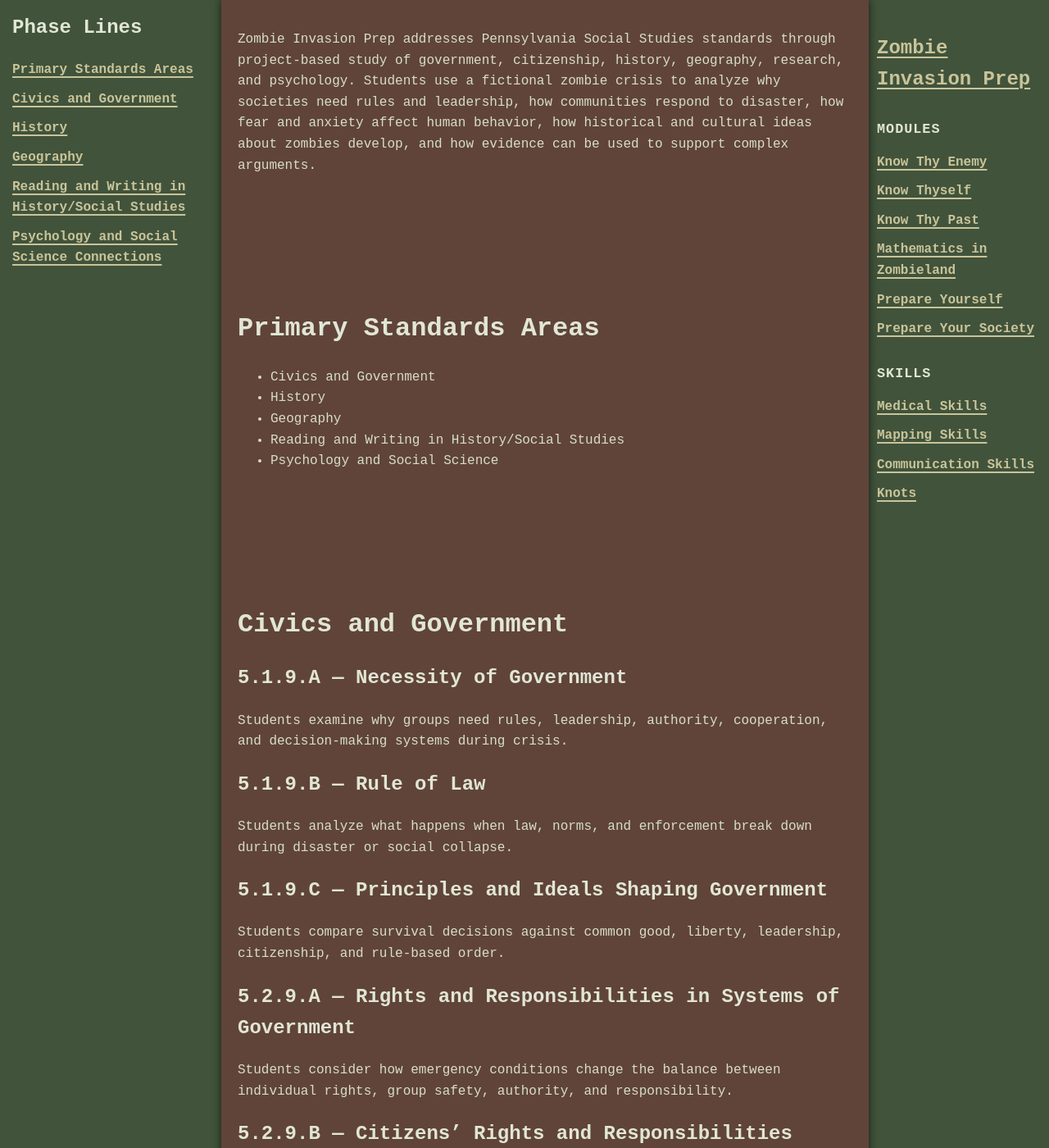
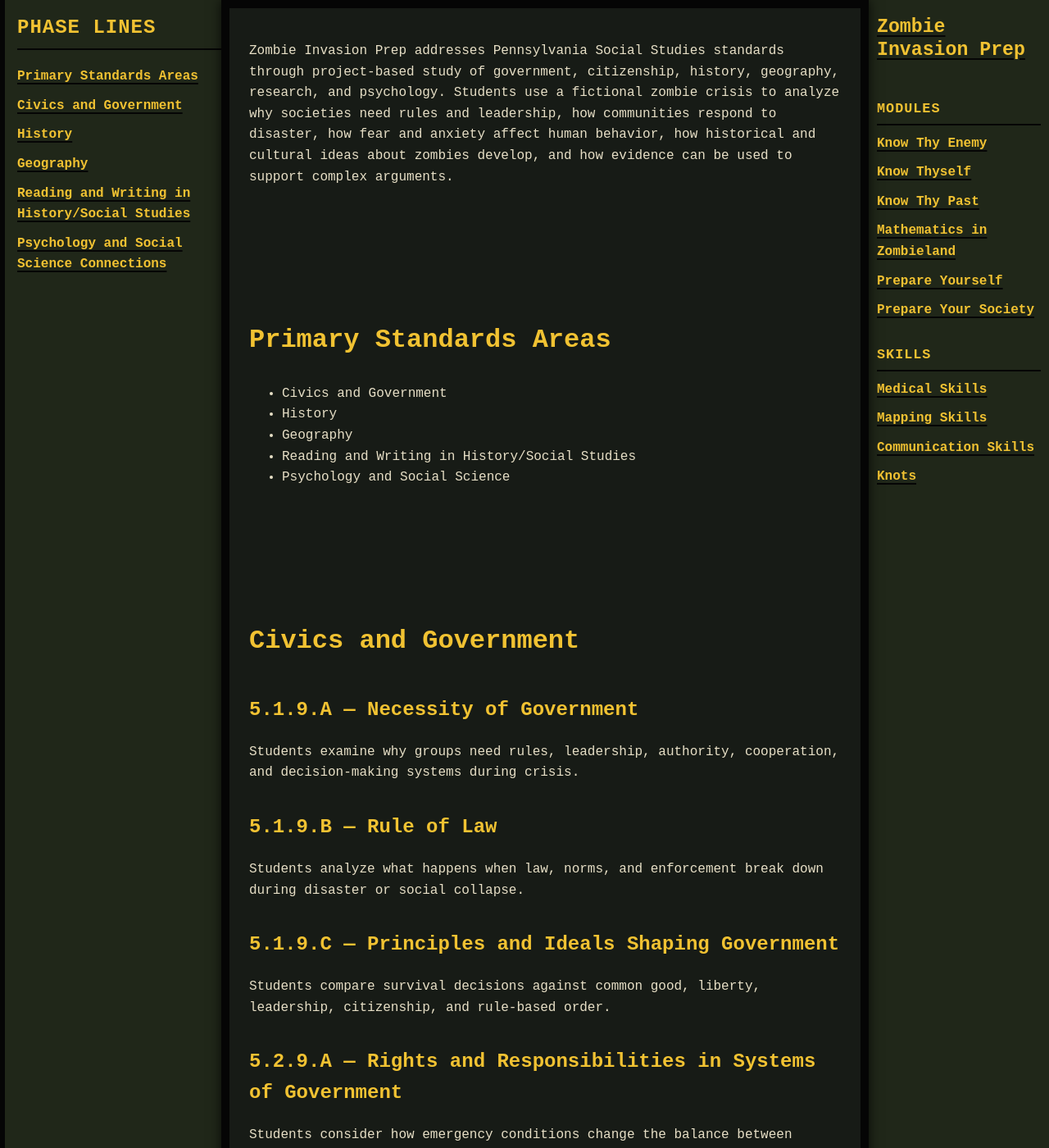
Before and after one commit to jboyce1/ZombieInvasionPrep, a Jekyll site: the page built from index.md, in a window 1280 px wide and 1400 px high. Shown: the whole window at 82% size. Built offline with Jekyll 4.4.1, drawn with Linux system fonts in a browser that asks for light colours.

Commit message:
Update styles.css

````diff
--- a/assets/css/styles.css
+++ b/assets/css/styles.css
@@ -1,25 +1,36 @@
 /* =========================================================
-Army Camo Palette
+Zombie Invasion Prep
+Emergency Operations / Field Manual Theme
 ========================================================= */
+
 :root {
---camo-brown: #604439;
---camo-tan: #9e9a75;
---camo-night: #1c222e;
---camo-green: #41533b;
---camo-charcoal: #554840;
+/* Core Theme Colors */
+--bg-outside: #0b0d0a;       /* near-black exterior */
+--bg-main: #171b16;          /* dark field manual panel */
+--bg-nav: #202719;           /* emergency operations green */
+--bg-nav-dark: #151914;      /* darker nav/footer/card tone */
+--bg-card: #20251f;          /* cards, lists, tables */
+--bg-card-alt: #262c25;      /* alternating rows/cards */
 
 ```
+/* Accent Colors */
+--hazard-yellow: #d6a21d;    /* official warning/hazard yellow */
+--hazard-yellow-light: #f0c94a;
+--danger-red: #8b1e1e;
 --black: #050505;
 
-/* Not white, not tan: pale field-map green for readable text */
---text-main: #d7dec8;
---text-muted: #bfc8b1;
---text-heading: #e1e6d5;
+/* Text Colors */
+--text-main: #e7dfc6;        /* cream field manual text */
+--text-muted: #b9b096;       /* muted secondary text */
+--text-heading: #f1c232;     /* warning yellow headings */
+--text-dark: #050505;
 
---link-main: #c9c49a;
---link-hover: #ebe5bd;
+/* Link Colors */
+--link-main: #f1c232;
+--link-hover: #fff0a3;
 
---shadow-main: rgba(0, 0, 0, 0.65);
+/* Effects */
+--shadow-main: rgba(0, 0, 0, 0.75);
 ```
 
 }
@@ -27,9 +38,10 @@ Army Camo Palette
 /* =========================================================
 General Styling
 ========================================================= */
+
 body {
 font-family: 'Courier New', Courier, monospace;
-background-color: var(--camo-night);
+background-color: var(--bg-outside);
 color: var(--text-main);
 margin: 0;
 padding: 0;
@@ -39,24 +51,40 @@ line-height: 1.6;
 /* =========================================================
 Right-side fixed navigation bar
 ========================================================= */
+
 nav {
 position: fixed;
 right: 0;
 top: 0;
 width: 200px;
 height: 100vh;
-background-color: var(--camo-green);
+background-color: var(--bg-nav);
 color: var(--text-main);
 padding: 20px 10px;
 overflow-y: auto;
-box-shadow: -2px 0 5px var(--shadow-main);
+box-shadow: -2px 0 8px var(--shadow-main);
+border-left: 6px solid var(--black);
 }
 
-/* Header inside the navigation bar */
+/* Site title inside the navigation bar */
 nav h1 {
-font-size: 1.5em;
+font-size: 1.45em;
+margin-top: 0;
 margin-bottom: 20px;
 color: var(--text-heading);
+line-height: 1.2;
+}
+
+/* Navigation section labels: Modules / Skills */
+.nav-label {
+color: var(--text-heading);
+font-size: 1.05em;
+margin-top: 28px;
+margin-bottom: 10px;
+padding-bottom: 4px;
+border-bottom: 2px solid var(--black);
+text-transform: uppercase;
+letter-spacing: 1px;
 }
 
 /* Styling links in navigation */
@@ -79,39 +107,45 @@ text-decoration-color: var(--black);
 /* =========================================================
 Main Content
 ========================================================= */
+
 .main-content {
 margin-left: 270px;
 margin-right: 220px;
 position: relative;
-background-color: var(--camo-brown);
+background-color: var(--bg-main);
 z-index: 100;
-padding: 20px;
+padding: 24px;
 max-width: calc(100% - 490px);
 min-height: 100vh;
 border: 10px solid var(--black);
-box-shadow: 0 0 10px var(--shadow-main);
+box-shadow: 0 0 14px var(--shadow-main);
 }
 
 /* =========================================================
-Left-side Table of Contents Navigation
+Left-side Table of Contents Navigation / Phase Lines
 ========================================================= */
+
 #left-nav {
 position: fixed;
 left: 0;
 top: 0;
 width: 250px;
 height: 100vh;
-background: var(--camo-green);
+background: var(--bg-nav);
 color: var(--text-main);
 padding: 15px;
 overflow-y: auto;
-border-right: 10px solid var(--black);
+border-right: 6px solid var(--black);
 z-index: 50;
 }
 
 #left-nav h2 {
 color: var(--text-heading);
 margin-top: 0;
+padding-bottom: 6px;
+border-bottom: 2px solid var(--black);
+text-transform: uppercase;
+letter-spacing: 1px;
 }
 
 /* Remove the bullet/star look from Phase Lines */
@@ -143,13 +177,14 @@ text-decoration-color: var(--black);
 
 #toc a.active {
 color: var(--link-hover);
-border-left: 4px solid var(--black);
+border-left: 4px solid var(--hazard-yellow);
 padding-left: 6px;
 }
 
 /* =========================================================
 Text Readability
 ========================================================= */
+
 p, li {
 color: var(--text-main);
 }
@@ -158,19 +193,31 @@ h1, h2, h3, h4, h5, h6 {
 color: var(--text-heading);
 }
 
-small, blockquote {
+h1 {
+border-bottom: 3px solid var(--hazard-yellow);
+padding-bottom: 6px;
+}
+
+h2 {
+margin-top: 1.4em;
+}
+
+small {
 color: var(--text-muted);
 }
 
 blockquote {
-border-left: 4px solid var(--black);
-padding-left: 15px;
+color: var(--text-muted);
+border-left: 5px solid var(--hazard-yellow);
+padding: 12px 15px;
 margin-left: 0;
+background-color: var(--bg-card);
 }
 
 /* =========================================================
 Global hyperlink color settings
 ========================================================= */
+
 a, a:visited, a:active {
 color: var(--link-main);
 text-decoration: underline;
@@ -182,27 +229,31 @@ font-weight: bold;
 
 a:hover {
 color: var(--link-hover);
-text-decoration-color: var(--black);
+text-decoration-color: var(--hazard-yellow);
 }
 
 /* =========================================================
 Horizontal Rules / Section Breaks
 ========================================================= */
+
 .main-content hr {
 margin: 80px 0;
 border: 0;
-border-top: 2px solid var(--black);
+border-top: 3px solid var(--hazard-yellow);
+box-shadow: 0 3px 0 var(--black);
 }
 
 .section-break {
 margin: 80px 0;
 border: 0;
-border-top: 2px solid var(--black);
+border-top: 3px solid var(--hazard-yellow);
+box-shadow: 0 3px 0 var(--black);
 }
 
 /* =========================================================
 Walkthrough Section
 ========================================================= */
+
 .walkthrough-container {
 display: flex;
 flex-wrap: wrap;
@@ -223,9 +274,11 @@ height: auto;
 /* =========================================================
 Images and Embeds
 ========================================================= */
+
 .main-content img {
 max-width: 100%;
 height: auto;
+border: 2px solid var(--black);
 }
 
 .main-content iframe {
@@ -236,10 +289,11 @@ max-width: 100%;
 .embed-box {
 width: 100%;
 height: 750px;
-border: 2px solid var(--black);
+border: 3px solid var(--black);
 overflow: hidden;
 margin: 20px 0;
-background-color: var(--camo-night);
+background-color: var(--bg-outside);
+box-shadow: 0 0 10px var(--shadow-main);
 }
 
 .embed-box iframe {
@@ -251,13 +305,14 @@ border: none;
 /* =========================================================
 Scrollable Code Block Styling
 ========================================================= */
+
 .scroll-box {
-background-color: var(--camo-night);
+background-color: var(--bg-outside);
 color: var(--text-main);
 padding: 10px;
 margin: 10px 0;
-border: 1px solid var(--black);
-border-radius: 5px;
+border: 1px solid var(--hazard-yellow);
+border-radius: 3px;
 font-family: 'Courier New', Courier, monospace;
 font-size: 14px;
 overflow-x: auto;
@@ -268,12 +323,12 @@ display: block;
 }
 
 .terminal {
-background-color: var(--camo-night);
+background-color: var(--bg-outside);
 color: var(--text-main);
 padding: 10px;
 margin: 10px 0;
-border-radius: 5px;
-border: 1px solid var(--black);
+border-radius: 3px;
+border: 1px solid var(--hazard-yellow);
 font-family: Consolas, "Courier New", monospace;
 font-size: 14px;
 line-height: 1.4;
@@ -281,26 +336,27 @@ overflow-x: auto;
 max-width: 100%;
 white-space: pre-wrap;
 word-break: break-word;
-box-shadow: 0 4px 12px rgba(0,0,0,0.4);
+box-shadow: 0 4px 12px rgba(0,0,0,0.5);
 }
 
 /* Code blocks created by Markdown */
 pre {
-background-color: var(--camo-night);
+background-color: var(--bg-outside);
 color: var(--text-main);
 padding: 10px;
-border: 1px solid var(--black);
-border-radius: 5px;
+border: 1px solid var(--hazard-yellow);
+border-radius: 3px;
 overflow-x: auto;
 }
 
 code {
-color: var(--text-muted);
+color: var(--hazard-yellow-light);
 }
 
 /* =========================================================
 Vertical Spacing Helpers
 ========================================================= */
+
 .gap-small,
 .gap-medium,
 .gap-large {
@@ -324,11 +380,12 @@ min-height: 360px;
 /* =========================================================
 Table Styling
 ========================================================= */
+
 .main-content table {
 width: 100%;
 border-collapse: collapse;
 margin: 25px 0;
-background-color: var(--camo-charcoal);
+background-color: var(--bg-card);
 border: 2px solid var(--black);
 }
 
@@ -341,7 +398,7 @@ vertical-align: top;
 }
 
 .main-content th {
-background-color: var(--camo-night);
+background-color: var(--bg-nav);
 color: var(--text-heading);
 font-weight: bold;
 }
@@ -351,12 +408,13 @@ color: var(--text-main);
 }
 
 .main-content tr:nth-child(even) {
-background-color: var(--camo-green);
+background-color: var(--bg-card-alt);
 }
 
 /* =========================================================
 Agenda List Styling
 ========================================================= */
+
 .agenda-list {
 list-style-type: none;
 padding-left: 0;
@@ -366,8 +424,9 @@ margin: 20px 0;
 .agenda-list li {
 padding: 10px 12px;
 margin-bottom: 8px;
-background-color: var(--camo-charcoal);
-border-left: 4px solid var(--black);
+background-color: var(--bg-card);
+border-left: 5px solid var(--hazard-yellow);
+border-bottom: 2px solid var(--black);
 }
 
 .agenda-time {
@@ -378,28 +437,64 @@ color: var(--text-heading);
 /* =========================================================
 Buttons / Link Cards
 ========================================================= */
+
 .button-link {
 display: inline-block;
 margin: 8px 8px 8px 0;
 padding: 10px 14px;
 border: 2px solid var(--black);
-background: var(--camo-green);
+background: var(--bg-nav);
 color: var(--link-main);
 text-decoration: underline;
 text-decoration-color: var(--black);
 text-decoration-thickness: 2px;
 text-underline-offset: 4px;
+font-weight: bold;
+box-shadow: 3px 3px 0 var(--black);
 }
 
 .button-link:hover {
-background: var(--camo-charcoal);
+background: var(--bg-card-alt);
 color: var(--link-hover);
-text-decoration-color: var(--black);
+text-decoration-color: var(--hazard-yellow);
+}
+
+/* =========================================================
+Emergency / Warning Utility Classes
+Use manually in Markdown/HTML if desired.
+========================================================= */
+
+.warning-box {
+background-color: var(--bg-card);
+border: 3px solid var(--hazard-yellow);
+border-left: 10px solid var(--hazard-yellow);
+padding: 15px;
+margin: 20px 0;
+color: var(--text-main);
+}
+
+.danger-box {
+background-color: #240c0c;
+border: 3px solid var(--danger-red);
+border-left: 10px solid var(--danger-red);
+padding: 15px;
+margin: 20px 0;
+color: var(--text-main);
+}
+
+.field-note {
+background-color: var(--bg-card);
+border: 2px solid var(--black);
+border-left: 8px solid var(--hazard-yellow);
+padding: 12px 15px;
+margin: 20px 0;
+color: var(--text-main);
 }
 
 /* =========================================================
 Mobile Styles
 ========================================================= */
+
 @media screen and (max-width: 768px) {
 /* Hide left-side TOC navigation */
 #left-nav {
@@ -429,9 +524,11 @@ nav {
     justify-content: center;
     align-items: center;
     padding: 10px;
-    background: var(--camo-green);
+    background: var(--bg-nav);
     box-shadow: 0 2px 5px var(--shadow-main);
     overflow: hidden;
+    border-left: 0;
+    border-bottom: 6px solid var(--black);
 }
 
 /* Stack navigation links horizontally */
@@ -448,6 +545,12 @@ nav h1 {
     width: 100%;
     text-align: center;
     margin-bottom: 10px;
+}
+
+.nav-label {
+    width: 100%;
+    text-align: center;
+    margin-top: 16px;
 }
 
 .embed-box {
@@ -468,14 +571,3 @@ nav h1 {
 ```
 
 }
-/* Navigation section labels */
-.nav-label {
-    color: var(--text-heading);
-    font-size: 1.05em;
-    margin-top: 28px;
-    margin-bottom: 10px;
-    padding-bottom: 4px;
-    border-bottom: 2px solid var(--black);
-    text-transform: uppercase;
-    letter-spacing: 1px;
-}
````
